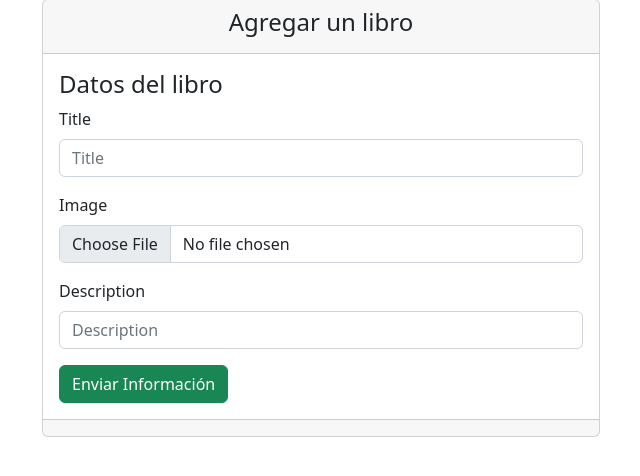
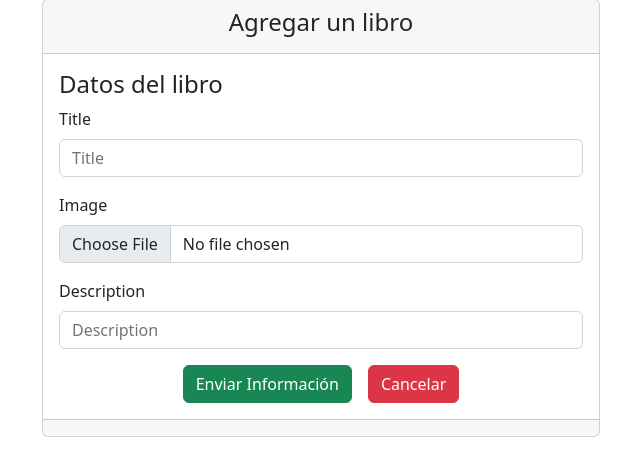
Before and after one commit to jonma0107/library, a Django app: page /crear_libro/ in a window 1280 px wide. Shown: the part 97-573 px from the top of the page, without its empty margins (319-959 px from the left). Run offline with Django 4.2, Linux system fonts and the light colour scheme; some libraries are stand-ins or nearby versions.

Commit message:
cancel button

```diff
--- a/app/templates/libros/form.html
+++ b/app/templates/libros/form.html
@@ -1,28 +1,35 @@
 <form enctype="multipart/form-data" action="" method="post">
     {% csrf_token %}
-
     {% for campo in formulario %}
-
         <div class="mb-3">
             <label for="" class="form-label">{{ campo.label }}</label>
-
             {% if campo.field.widget.input_type == 'file' and campo.value %}
-        <br/>
-        <img src="{{MEDIA_URL}}/img/{{campo.value}}" width="80" alt="" class="mx-auto d-block mb-2">
+                <br />
+                <img src="{{ MEDIA_URL }}/img/{{ campo.value }}"
+                     width="80"
+                     alt=""
+                     class="mx-auto d-block mb-2">
             {% endif %}
-
-        <input type="{{campo.field.widget.input_type}}"
+            <input type="{{ campo.field.widget.input_type }}"
                    class="form-control"
-        name="{{campo.name}}"
+                   name="{{ campo.name }}"
                    id=""
                    aria-describedby="helpId"
                    placeholder="{{ campo.label }}"
-        value="{{campo.value | default:''}}">
+                   value="{{ campo.value | default:'' }}">
         </div>
-
-    <div class="col-12 help-text">{{campo.errors}}</div>
-
+        <div class="col-12 help-text">{{ campo.errors }}</div>
     {% endfor %}
-
-    <input name="" id="" class="btn btn-success" type="submit" value="Enviar Información">
+    <div class="d-flex justify-content-center gap-3">
+        <input name=""
+               id=""
+               class="btn btn-success"
+               type="submit"
+               value="Enviar Información">
+        <a name=""
+           id=""
+           class="btn btn-danger"
+           href="{% url 'libros' %}"
+           role="button">Cancelar</a>
+    </div>
 </form>
--- a/app/templates/libros/index.html
+++ b/app/templates/libros/index.html
@@ -44,7 +44,11 @@
                                        id=""
                                        class="btn btn-warning"
                                        href="{% url 'editar_libro' libro.id %}"
-                                       role="button">Editar</a> | <a name="" id="" class="btn btn-danger" href="{% url 'eliminar_libro' libro.id %}" role="button">Eliminar</a>
+                                       role="button">Editar</a> | <a name=""
+    id=""
+    class="btn btn-danger"
+    href="{% url 'eliminar_libro' libro.id %}"
+    role="button">Eliminar</a>
                                 </td>
                             </tr>
                         {% endfor %}
```
Lines whose indentation alone changed are shown as unchanged.
